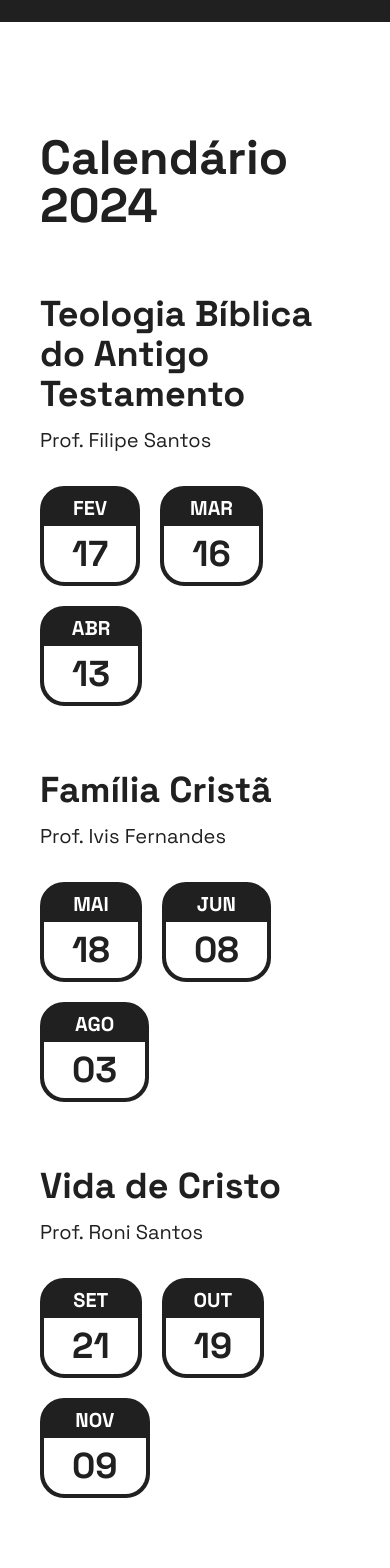
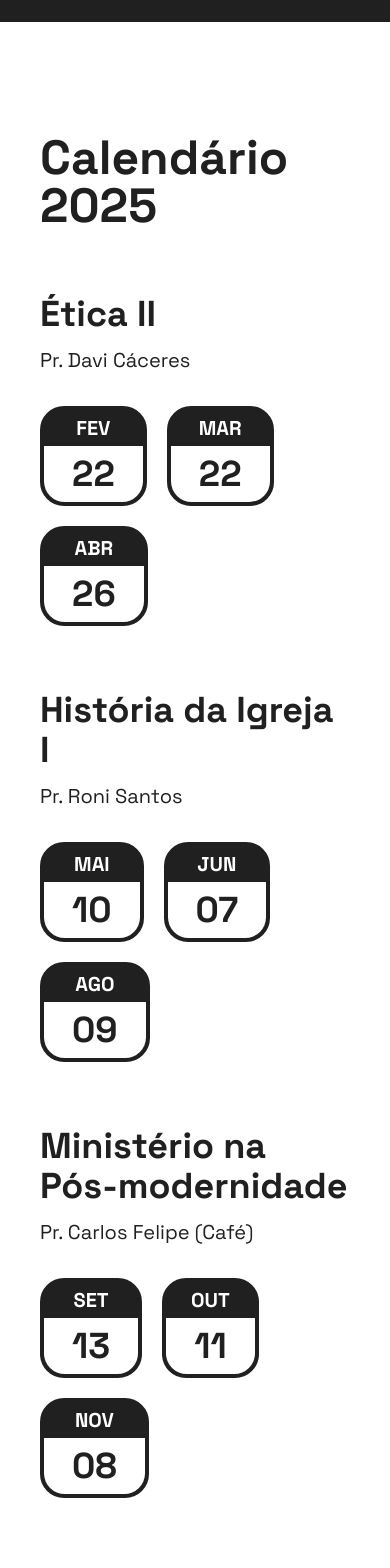
Before and after one commit to filipeveronezi/trinitas, a Next.js app: page / in a window 390 px wide. Shown: the part 4740-6308 px from the top of the page. Built offline with nearby package versions, Linux system fonts and the light colour scheme.

Commit message:
chore: update calendar data and header for 2025

```diff
--- a/components/Calendar/data.ts
+++ b/components/Calendar/data.ts
@@ -8,55 +8,55 @@ interface ICalendarData {
 
 const calendarData: ICalendarData[] = [
   {
-    courseName: 'Teologia Bíblica do Antigo Testamento',
-    teacher: 'Prof. Filipe Santos',
+    courseName: 'Ética II',
+    teacher: 'Pr. Davi Cáceres',
     classDays: [
       {
-        number: '17',
+        number: '22',
         month: 'february'
       },
       {
-        number: '16',
+        number: '22',
         month: 'march'
       },
       {
-        number: '13',
+        number: '26',
         month: 'april'
       }
     ]
   },
   {
-    courseName: 'Família Cristã',
-    teacher: 'Prof. Ivis Fernandes',
+    courseName: 'História da Igreja I',
+    teacher: 'Pr. Roni Santos',
     classDays: [
       {
-        number: '18',
+        number: '10',
         month: 'may'
       },
       {
-        number: '08',
+        number: '07',
         month: 'june'
       },
       {
-        number: '03',
+        number: '09',
         month: 'august'
       }
     ]
   },
   {
-    courseName: 'Vida de Cristo',
-    teacher: 'Prof. Roni Santos',
+    courseName: 'Ministério na Pós-modernidade',
+    teacher: 'Pr. Carlos Felipe (Café)',
     classDays: [
       {
-        number: '21',
+        number: '13',
         month: 'september'
       },
       {
-        number: '19',
+        number: '11',
         month: 'october'
       },
       {
-        number: '09',
+        number: '08',
         month: 'november'
       }
     ]
--- a/components/Calendar/index.tsx
+++ b/components/Calendar/index.tsx
@@ -4,7 +4,7 @@ import { calendarData } from './data'
 export function Calendar() {
   return (
     <section id="calendario" className="mx-auto flex max-w-screen-xl flex-col gap-16 px-10 py-28">
-      <h2 className="text-5xl font-bold md:text-7xl">Calendário 2024</h2>
+      <h2 className="text-5xl font-bold md:text-7xl">Calendário 2025</h2>
       {calendarData.map((courseCalendar, index) => (
         <CourseCalendar key={index} {...courseCalendar} />
       ))}
--- a/components/Header.tsx
+++ b/components/Header.tsx
@@ -29,8 +29,7 @@ export function Header() {
             </li>
             <li>
               <a href="#calendario" className="relative">
-                <span>Calendário</span>
-                <span className="absolute -right-10 -top-4 w-max rounded-full bg-zinc-950 px-2 py-1 text-xs text-white">2024</span>
+                <span>Calendário 2025</span>
               </a>
             </li>
           </ul>
```
